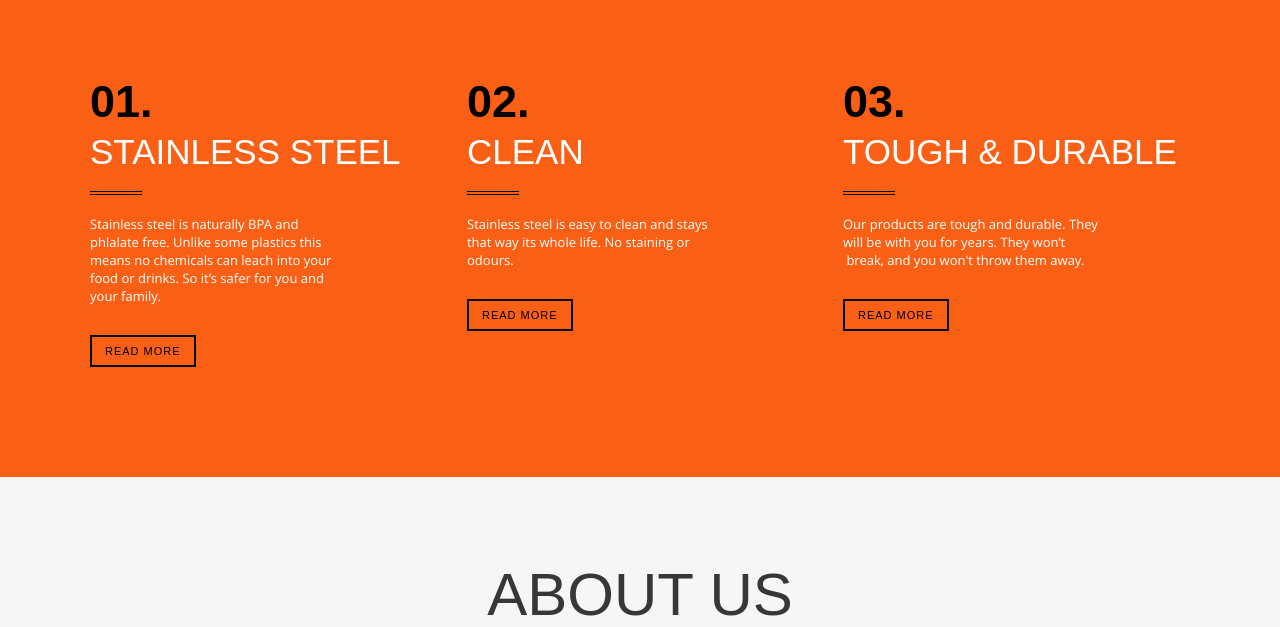
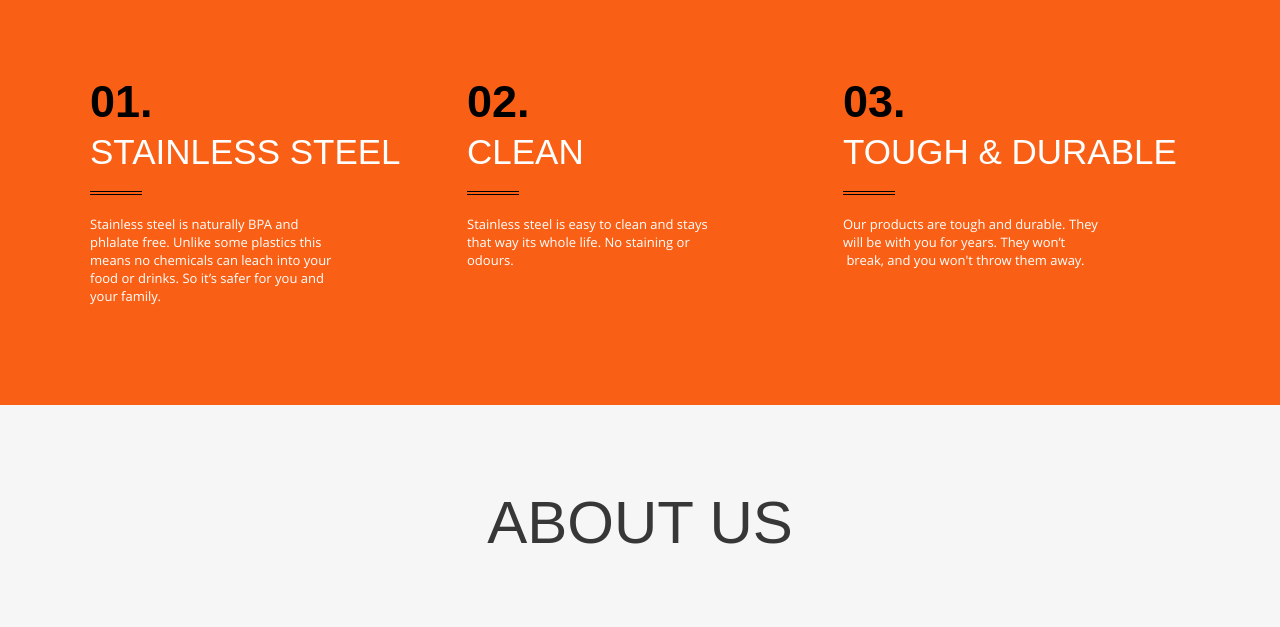
Before and after one commit to otherland/elephantbox, a Django app: page / in a window 1280 px wide. Shown: the part 2171-2798 px from the top of the page. Run offline with Django 3.2, Linux system fonts and the light colour scheme; some libraries are stand-ins or nearby versions; some web fonts are replaced.

Commit message:
removed read more buttons from skills widget

```diff
--- a/ebox/templates/campaign/skills_widget.html
+++ b/ebox/templates/campaign/skills_widget.html
@@ -7,17 +7,17 @@
                             <div class="black-line-top"></div>
                             <div class="black-line-bottom"></div>
                             <p class="content-white">Stainless steel is naturally BPA and phlalate free. Unlike some plastics this means no chemicals can leach into your food or drinks. So it’s safer for you and your family.</p>
-                            <a href="{% url "about" %}" class="small-button inner-link">Read More</a> </div>
+                             </div>
                         <div class="work-count-box col-md-4 col-sm-4 os-animation animated bounceIn" data-os-animation="bounceIn"> <span class="title-top">02.</span> <span class="title">Clean</span>
                             <div class="black-line-top"></div>
                             <div class="black-line-bottom"></div>
                             <p class="content-white">Stainless steel is easy to clean and stays that way its whole life. No staining or odours.</p>
-                            <a href="{% url "about" %}" class="small-button inner-link">Read More</a> </div>
+                             </div>
                         <div class="work-count-box col-md-4 col-sm-4 os-animation animated bounceIn" data-os-animation="bounceIn"> <span class="title-top">03.</span> <span class="title">Tough & Durable</span>
                             <div class="black-line-top"></div>
                             <div class="black-line-bottom"></div>
                             <p class="content-white">Our products are tough and durable. They will be with you for years. They won’t  break, and you won't throw them away. </p>
-                            <a href="{% url "about" %}" class="small-button inner-link">Read More</a> </div>
+                             </div>
                     </div>
                 </div>
             </section>
```
